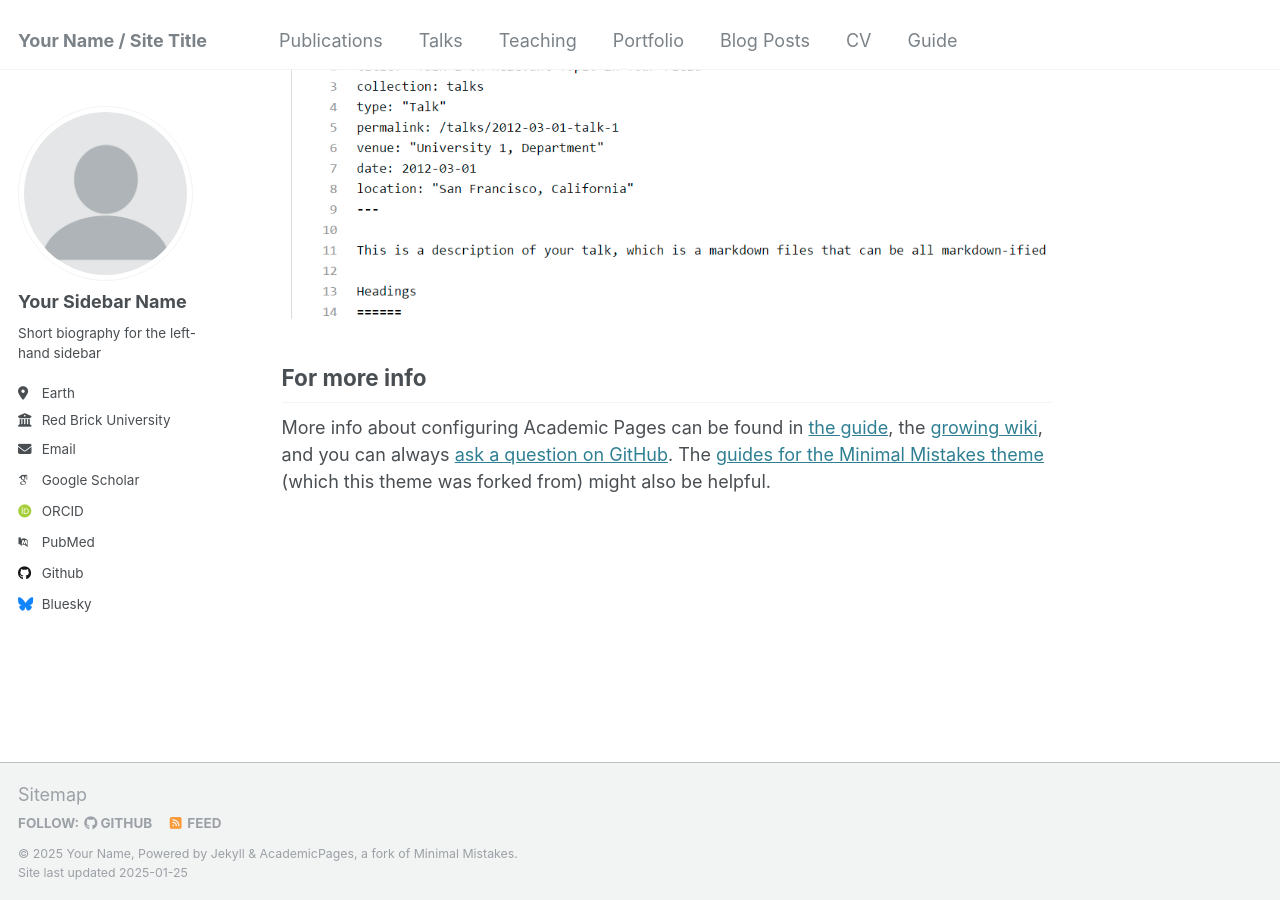
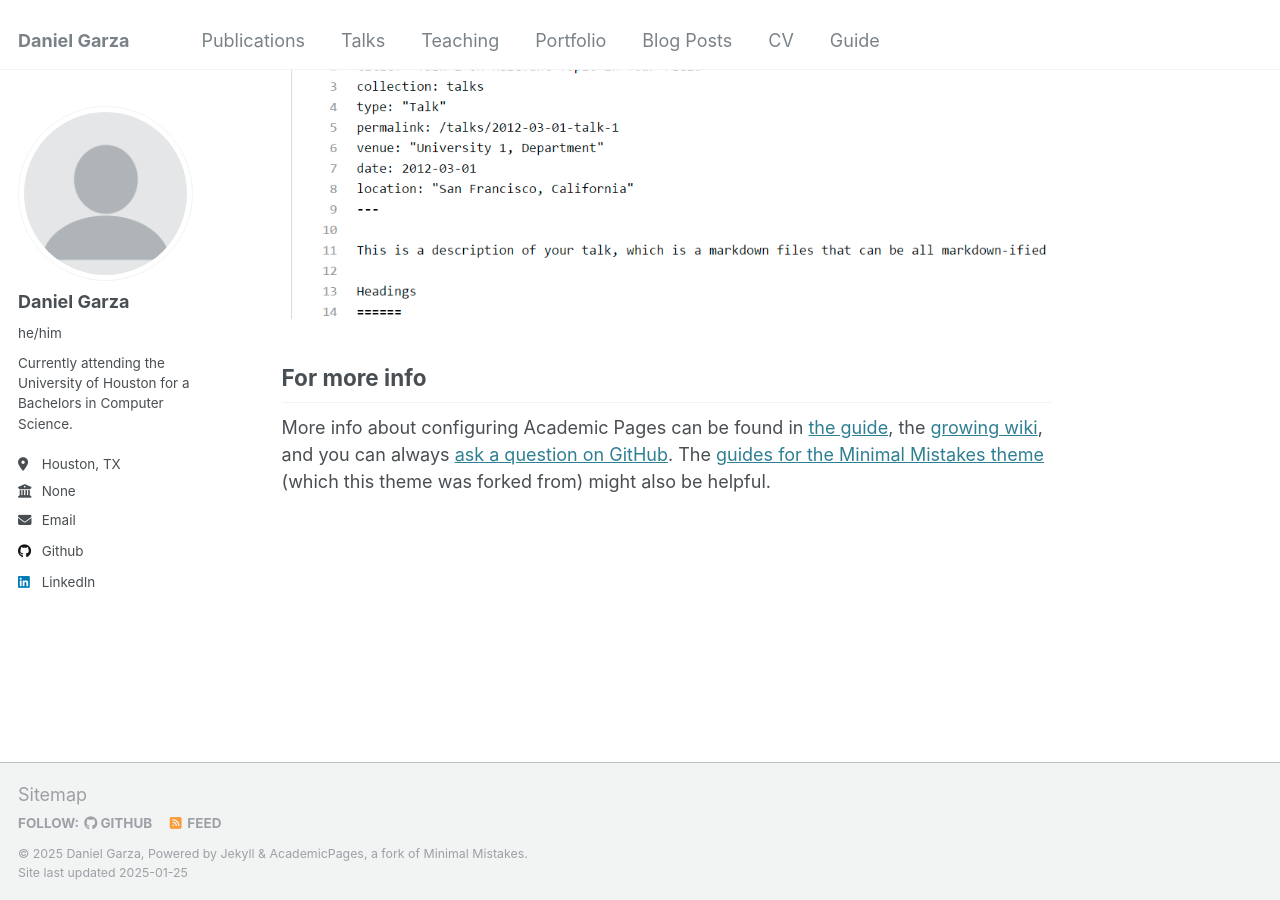
Before and after one commit to 37DG/37DG.github.io, a Jekyll site: the page built from _pages/about.md, in a window 1280 px wide and 900 px high, scrolled down 2643 px. Built offline with Jekyll 4.4.1, drawn with Linux system fonts in a browser that asks for light colours; some web fonts are replaced.

Commit message:
Editing template (4)

```diff
--- a/_config.yml
+++ b/_config.yml
@@ -8,13 +8,13 @@
 
 # Basic Site Settings
 locale                   : "en-US"
-title                    : "Your Name / Site Title"
+title                    : "Daniel Garza"
 title_separator          : "-"
-name                     : &name "Your Name"
-description              : &description "personal description"
-url                      : https://academicpages.github.io # the base hostname & protocol for your site e.g. "https://[your GitHub username].github.io"
+name                     : &name "Daniel Garza"
+description              : &description "A current B.S. in Computer Science student at the University of Houston."
+url                      : https://dg37.github.io # the base hostname & protocol for your site e.g. "https://[your GitHub username].github.io"
 baseurl                  : "" # the subpath of your site, e.g. "/blog"
-repository               : "academicpages/academicpages.github.io"
+repository               : "DG37/DG37.github.io"
 
 # Site Author - The following control what appear as part of the author content on the side bar.
 #               If a field is blank the icon and link will not appear, otherwise it will be shown.
@@ -22,21 +22,21 @@ repository               : "academicpages/academicpages.github.io"
 author:
   # Biographic information
   avatar           : "profile.png"
-  name             : "Your Sidebar Name"
-  pronouns         : # example: "she/her"
-  bio              : "Short biography for the left-hand sidebar"
-  location         : "Earth"
-  employer         : "Red Brick University"
+  name             : "Daniel Garza"
+  pronouns         : "he/him"
+  bio              : "Currently attending the University of Houston for a Bachelors in Computer Science."
+  location         : "Houston, TX"
+  employer         : "None"
   uri              : # URL
-  email            : "none@example.org"
+  email            : "dggarza3@cougarnet.uh.edu"
 
   # Academic websites
   arxiv            : # URL - Update with the correct link to your profile
-  googlescholar    : "https://scholar.google.com/citations?user=PS_CX0AAAAAJ"
+  googlescholar    : # None
   impactstory      : # URL
-  orcid            : "http://orcid.org/yourorcidurl"
+  orcid            : # None
   semantic         : # URL
-  pubmed           : "https://www.ncbi.nlm.nih.gov/pubmed/?term=john+snow"
+  pubmed           : # None
   researchgate     : # URL
   scopus           : # URL
 
@@ -44,12 +44,12 @@ author:
   bitbucket        : # Username - Update with your username on the site
   codepen          : # Username
   dribbble         : # Username
-  github           : "academicpages"
+  github           : "DG37"
   kaggle           : # Username
   stackoverflow    : # User number or user number and name (i.e., use "1" or "1/jeff-atwood")
 
   # Social media
-  bluesky          : "bsky.app" # Replace this with you Bluesky username
+  bluesky          : # Replace this with you Bluesky username
   facebook         : # Username
   flickr           : # Username
   foursquare       : # Username
@@ -58,7 +58,7 @@ author:
   keybase          : # Username
   instagram        : # Username
   lastfm           : # Username
-  linkedin         : # Username
+  linkedin         : "daniel-garza-15b1b1326"
   mastodon         : # URL
   medium           : # URL
   pinterest        : # Username
@@ -146,9 +146,9 @@ social:
 
 # Analytics
 analytics:
-  provider               :  "false" # false (default), "google", "google-universal", "google-analytics-4", "custom"
+  provider               :  "google" # false (default), "google", "google-universal", "google-analytics-4", "custom"
   google:
-    tracking_id          :
+    tracking_id          : "G-PPGRPQ0SGY"
 
 
 # Reading Files
```
